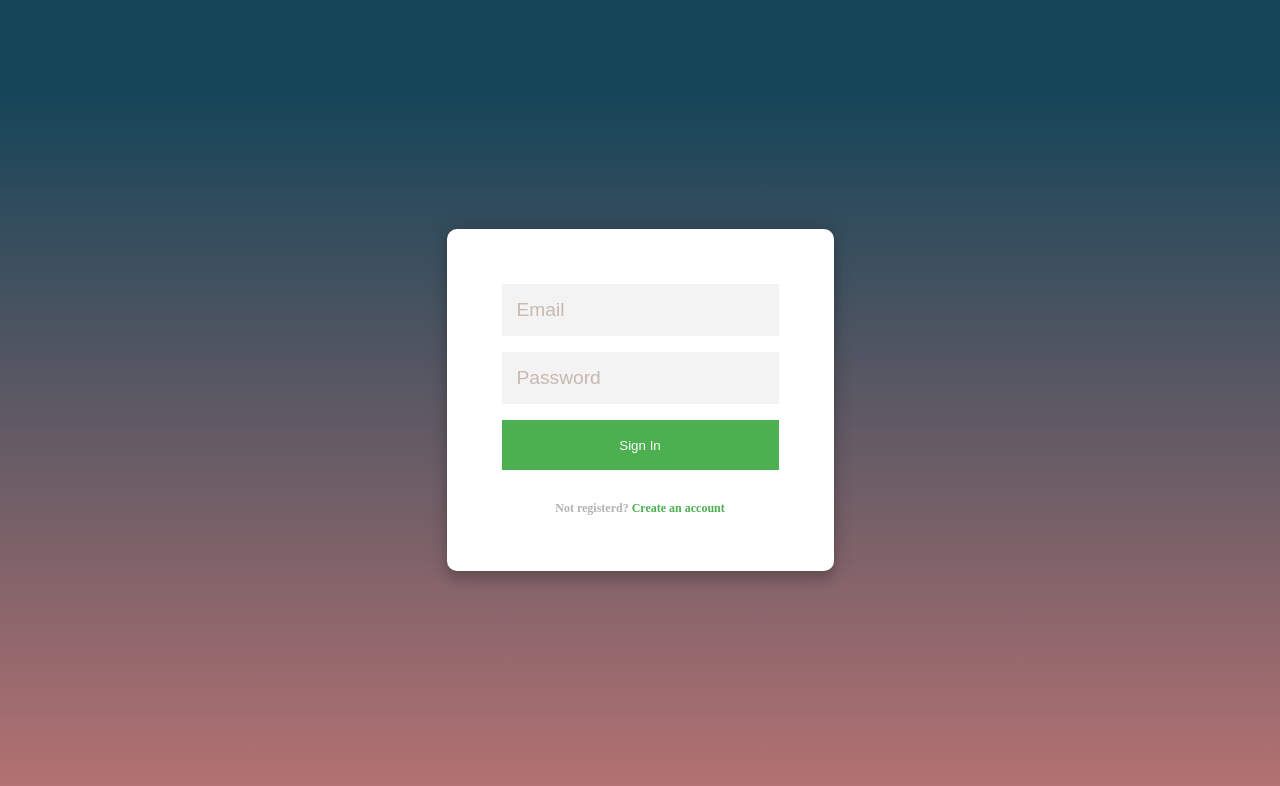
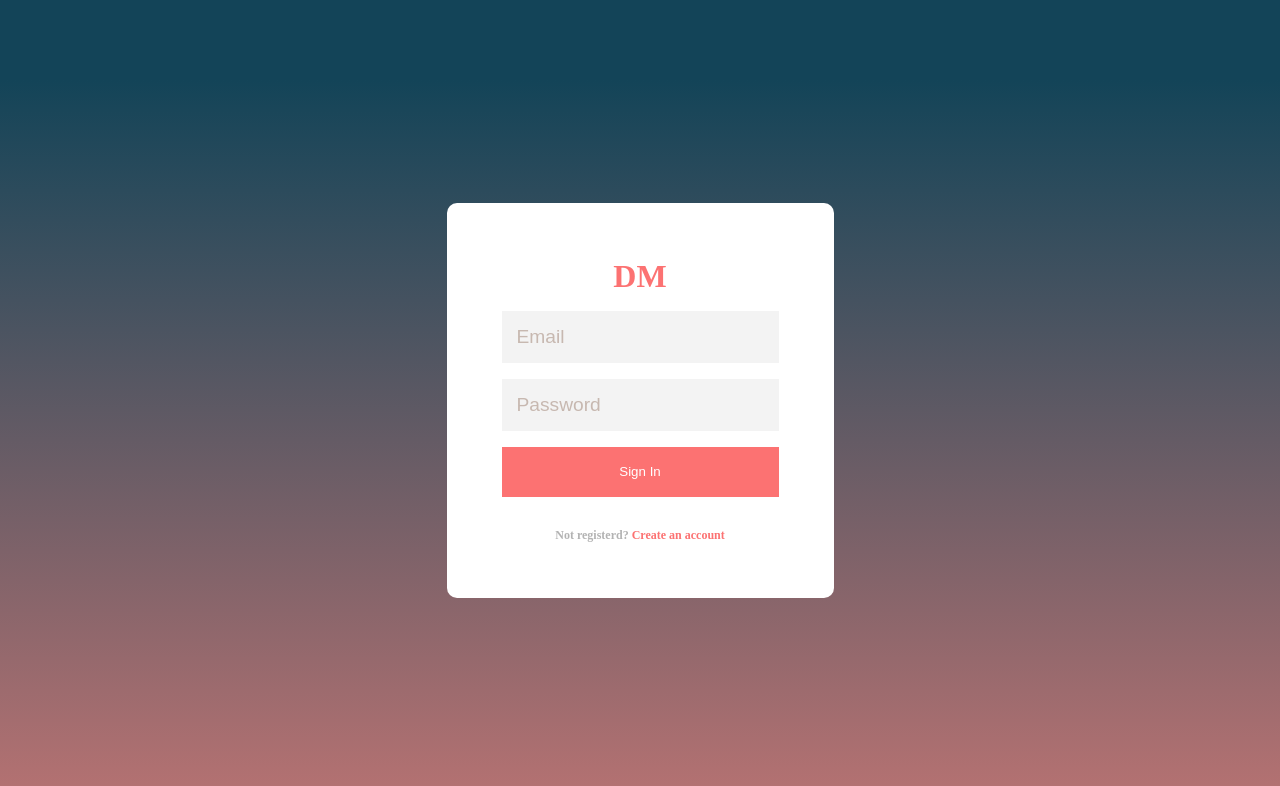
Before and after one commit to CaraMellang/Daily-Manager, a React (Create React App) app: page / in a window 1280 px wide. Shown: the top 786 px of the page. Built offline with nearby package versions, Linux system fonts and the light colour scheme.

Commit message:
replace color and add exist todo star in calender

```diff
--- a/src/components/Calendar/CalendarBody.tsx
+++ b/src/components/Calendar/CalendarBody.tsx
@@ -7,6 +7,8 @@ import { useDispatch, useSelector } from "react-redux";
 import styled from "styled-components";
 import todosSliceReducer, { TODOS_REQUEST } from "../../modules/redux/Todos";
 import { backPath } from "../../lib/HttpPath";
+import { FontAwesomeIcon } from "@fortawesome/react-fontawesome";
+import { faStar } from "@fortawesome/free-solid-svg-icons";
 
 interface CalendarBodyProps {
   currentMonth: Dayjs;
@@ -225,7 +227,9 @@ const CalendarBody = ({
                           />
                         </ModalPortal>
                       ) : (
-                        ""
+                        <div style={{ color: "yellow", textAlign: "center" }}>
+                          <FontAwesomeIcon icon={faStar} className="scale1-4" />
+                        </div>
                       )}
                     </div>
                   </div>
@@ -327,7 +331,10 @@ const CalendarDates = styled.div`
     height: 100%;
   }
   .red {
-    background-color: darkgrey;
+    background-color: #202020;
+  }
+  .scale1-4 {
+    transform: scale(1.4);
   }
 `;
 
--- a/src/components/Calendar/CreateTodo.tsx
+++ b/src/components/Calendar/CreateTodo.tsx
@@ -44,7 +44,6 @@ function CreateTodo({ completeHandle }: CreateTodoProps) {
     <CreateTodoWrap>
       <form onSubmit={onCreateSubmit}>
         <div>
-          {" "}
           <input
             type="text"
             className="inputf"
@@ -74,6 +73,9 @@ const CreateTodoWrap = styled.div`
     border: 0;
     border-radius: 2px;
   }
+  form {
+    display: flex;
+  }
 `;
 
 export default CreateTodo;
--- a/src/components/Header/DropDownMenu.tsx
+++ b/src/components/Header/DropDownMenu.tsx
@@ -119,7 +119,7 @@ const DropDownMenuWrap = styled.div`
   }
   .menu-trigger {
     background: #ffffff;
-    border-radius: 90px;
+    border-radius: 15px;
     cursor: pointer;
     display: flex;
     justify-content: space-between;
--- a/src/components/Sign/SignIn.tsx
+++ b/src/components/Sign/SignIn.tsx
@@ -1,9 +1,9 @@
 import axios from "axios";
 import React, { useEffect, useState } from "react";
 import { useCookies } from "react-cookie";
-import {  useDispatch, useSelector } from "react-redux";
+import { useDispatch, useSelector } from "react-redux";
 import styled from "styled-components";
-import { SIGNIN_REQUEST} from "../../modules/redux/User";
+import { SIGNIN_REQUEST } from "../../modules/redux/User";
 
 interface SignInProps {
   onSignInToggle(): void;
@@ -98,6 +98,7 @@ const SignIn = ({
     <SignInBox>
       <div className="login-box">
         <div className="form">
+          <div className="signin-title">DM</div>
           <form
             className="flex-row flex-col form-login"
             onSubmit={handleFormSubmit}
@@ -133,11 +134,17 @@ const SignIn = ({
 };
 
 const SignInBox = styled.div`
+  .signin-title {
+    color: rgba(252, 114, 114, 1);
+    font-weight: bold;
+    font-size: 2rem;
+    padding-bottom: 1rem;
+  }
   .login-box {
     position: relative;
     background-color: white;
     border-radius: 10px;
-    box-shadow: 0 0 20px 0 rgb(0 0 0 / 20%), 0 10px 10px 0 rgb(0 0 0 / 12%);
+    /* box-shadow: 0 0 20px 0 rgb(0 0 0 / 20%), 0 10px 10px 0 rgb(0 0 0 / 12%); */
   }
   .form {
     padding: 55px;
@@ -161,7 +168,7 @@ const SignInBox = styled.div`
   .submit {
     cursor: pointer;
     border: none;
-    background-color: #4caf50;
+    background-color: rgba(252, 114, 114, 1);
     height: 50px;
     color: white;
   }
@@ -172,7 +179,7 @@ const SignInBox = styled.div`
   }
   .create-account {
     cursor: pointer;
-    color: #4caf50;
+    color: rgba(252, 114, 114, 1);
   }
 `;
 export default React.memo(SignIn);
--- a/src/components/Sign/SignUp.tsx
+++ b/src/components/Sign/SignUp.tsx
@@ -50,6 +50,7 @@ const SignUp = ({ onSignInToggle, onSignHandler }: SignIUpProps) => {
     <SignUpBox>
       <div className="login-box">
         <div className="form">
+          <div className="signup-title">DM</div>
           <form
             className="flex-row flex-col form-login"
             onSubmit={handleFormSubmit}
@@ -93,11 +94,17 @@ const SignUp = ({ onSignInToggle, onSignHandler }: SignIUpProps) => {
 };
 
 const SignUpBox = styled.div`
+  .signup-title {
+    color: rgba(252, 114, 114, 1);
+    font-weight: bold;
+    font-size: 2rem;
+    padding-bottom: 1rem;
+  }
   .login-box {
     position: relative;
     background-color: white;
     border-radius: 10px;
-    box-shadow: 0 0 20px 0 rgb(0 0 0 / 20%), 0 10px 10px 0 rgb(0 0 0 / 12%);
+    /* box-shadow: 0 0 20px 0 rgb(0 0 0 / 20%), 0 10px 10px 0 rgb(0 0 0 / 12%); */
   }
   .form {
     padding: 55px;
@@ -121,7 +128,7 @@ const SignUpBox = styled.div`
   .submit {
     cursor: pointer;
     border: none;
-    background-color: #4caf50;
+    background-color: rgba(252, 114, 114, 1);
     height: 50px;
     color: white;
   }
@@ -132,7 +139,8 @@ const SignUpBox = styled.div`
   }
   .sign-in {
     cursor: pointer;
-    color: #4caf50;
+    /* color: #4caf50; */
+    color: rgba(252, 114, 114, 1);
   }
 `;
 
--- a/src/pages/SignForm.tsx
+++ b/src/pages/SignForm.tsx
@@ -5,11 +5,15 @@ import SignUp from "../components/Sign/SignUp";
 
 interface SignFormProps {
   onSignHandler(): void;
-  isSignHandle(bool:boolean):void ;
-  loadingSpinHandle(bool:boolean):void ;
+  isSignHandle(bool: boolean): void;
+  loadingSpinHandle(bool: boolean): void;
 }
 
-const SignForm = ({ onSignHandler,isSignHandle,loadingSpinHandle }: SignFormProps) => {
+const SignForm = ({
+  onSignHandler,
+  isSignHandle,
+  loadingSpinHandle,
+}: SignFormProps) => {
   const [signInToggle, setSignInToggle] = useState(true);
 
   const onSignInToggle = () => {
@@ -18,8 +22,14 @@ const SignForm = ({ onSignHandler,isSignHandle,loadingSpinHandle }: SignFormProp
 
   return (
     <SignFormWrap>
+
       {signInToggle ? (
-        <SignIn onSignInToggle={onSignInToggle} onSignHandler={onSignHandler} isSignHandle={isSignHandle} loadingSpinHandle={loadingSpinHandle}  />
+        <SignIn
+          onSignInToggle={onSignInToggle}
+          onSignHandler={onSignHandler}
+          isSignHandle={isSignHandle}
+          loadingSpinHandle={loadingSpinHandle}
+        />
       ) : (
         <SignUp onSignInToggle={onSignInToggle} onSignHandler={onSignHandler} />
       )}
```
